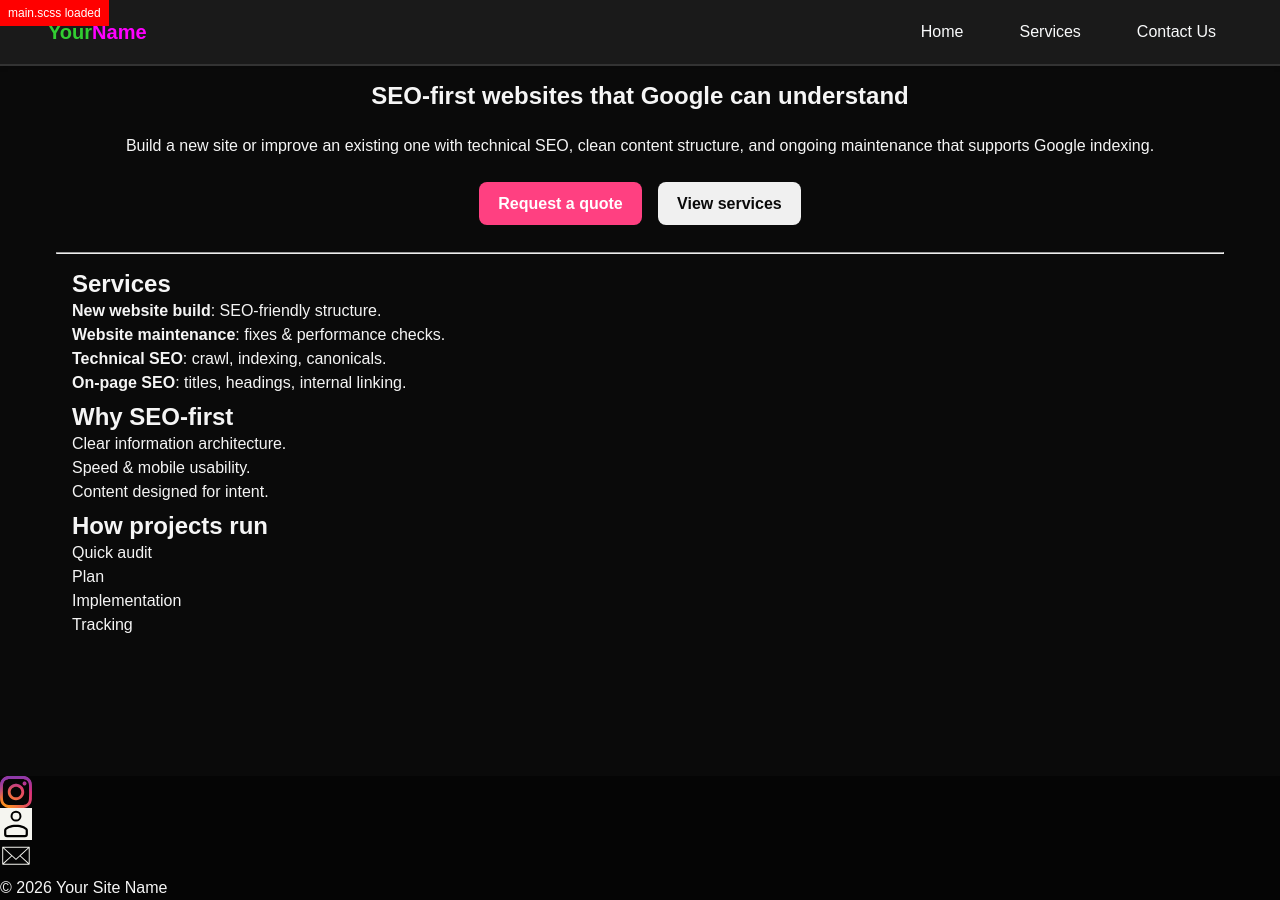
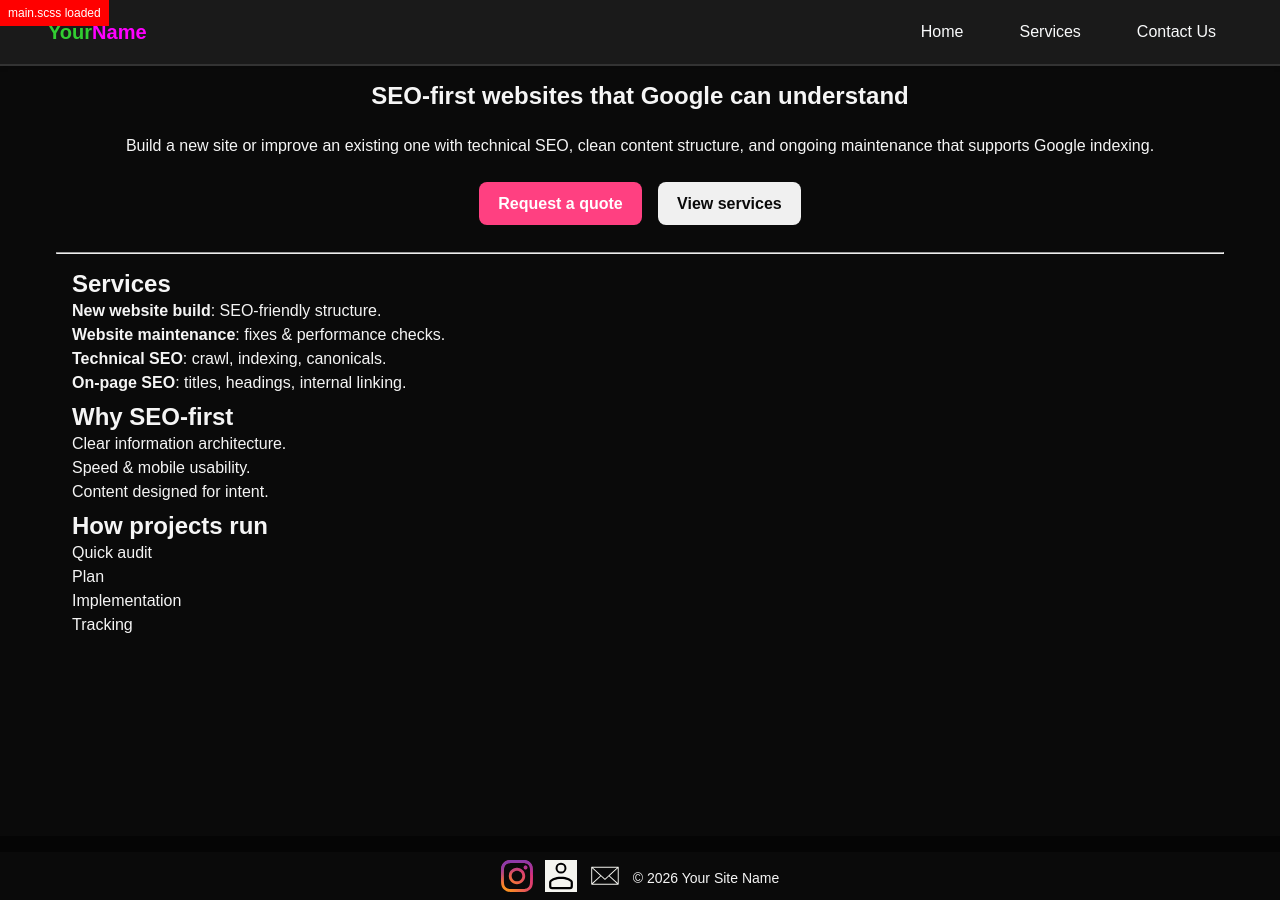
Before and after one commit to m33lucky-benny/test, a Jekyll site: the page built from index.md, in a window 1280 px wide. Built offline with Jekyll 4.4.1, drawn with Linux system fonts in a browser that asks for light colours.

Commit message:
Update main.scss

```diff
--- a/assets/css/main.scss
+++ b/assets/css/main.scss
@@ -9,6 +9,7 @@
 @import "utilities/helpers";
 
 @import "components/navbar";
+@import "components/footer";
 @import "components/buttons";
 @import "components/forms";
 @import "components/whatsapp";
```
